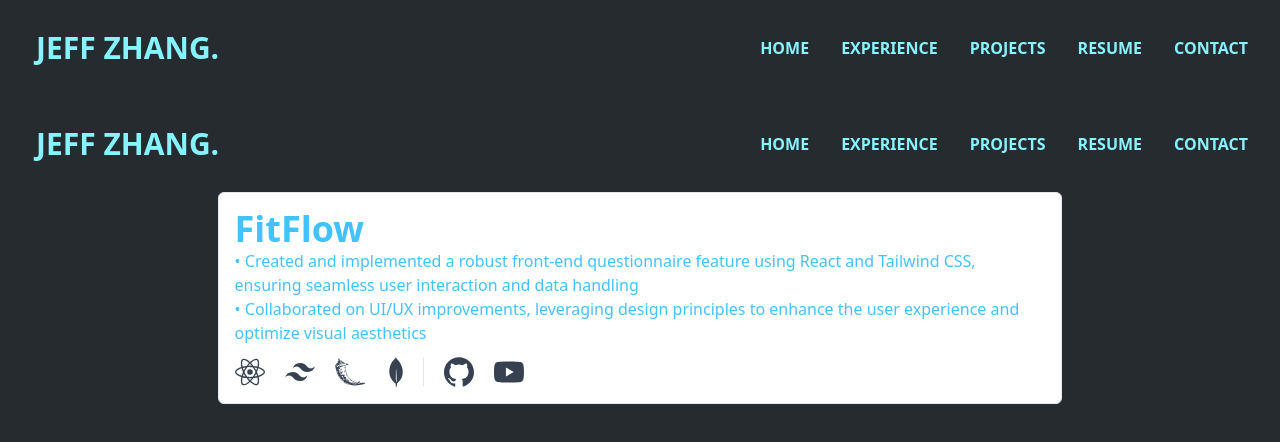
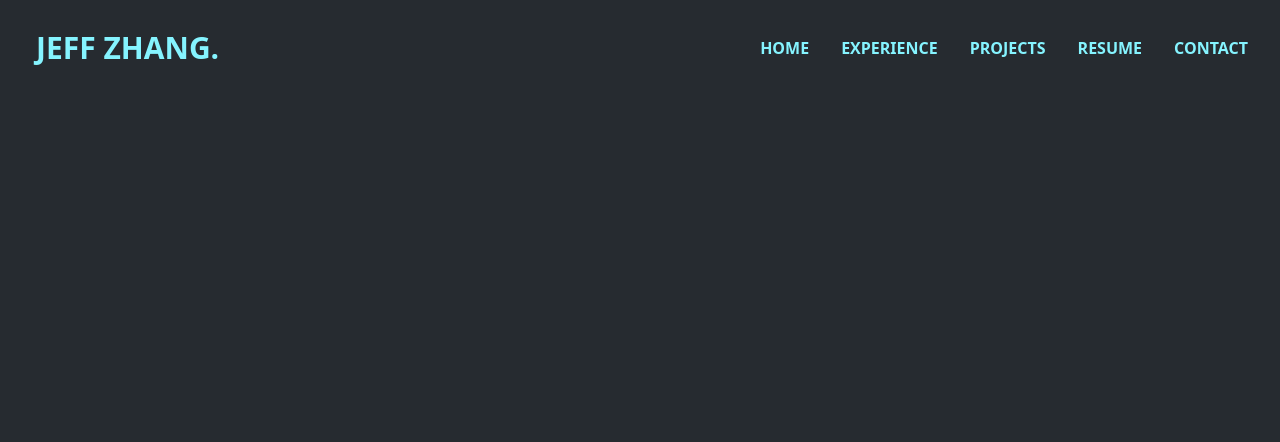
Before and after one commit to Jeffuz/Personal-Portfolio, a React (Create React App) app: page /projects in a window 1280 px wide. Shown: the top 442 px of the page. Built offline with nearby package versions, Linux system fonts and the light colour scheme.

Commit message:
fix no page

```diff
--- a/src/pages/NoPage.js
+++ b/src/pages/NoPage.js
@@ -4,12 +4,12 @@ import { Link } from 'react-router-dom'
 export default function NoPage() {
     return (
         <>
-            <div className="flex items-center justify-center h-screen bg-gradient-to-r from-[#42C2FF] to-[#B8FFF9]">
+            <div className="flex items-center justify-center h-[80vh] from-[#262B30]">
                 <div className="text-[white] text-center">
                     <h1 className="text-6xl font-bold mb-6">404</h1>
                     <p className="text-2xl mb-6">Oops! Page not found</p>
                     <p className="text-lg mb-12">The page you're looking for might have been moved or doesn't exist.</p>
-                    <Link to="/" className="bg-[#42C2FF] font-bold text-white px-6 py-3 rounded-md shadow-lg hover:bg-[#85F4FF] hover:text-[#EFFFFD] transition-colors duration-300 ease-in-out">
+                    <Link to="/" className="bg-[#42C2FF] font-bold text-white px-6 py-3 rounded-md shadow-lg ">
                         Go to Home
                     </Link>
                 </div>
--- a/src/pages/experience.js
+++ b/src/pages/experience.js
@@ -3,7 +3,7 @@ import React from "react";
 export default function Experience() {
     return (
         <div>
-            Experience Page
+
         </div>
     )
 }
--- a/src/pages/projects.js
+++ b/src/pages/projects.js
@@ -1,47 +1,9 @@
 import React from "react";
-import { SiReact, SiTailwindcss, SiFlask, SiMongodb, SiGithub, SiYoutube } from 'react-icons/si';
-import Navbar from "../components/Navbar";
-import { Link } from 'react-router-dom';
 
 export default function Projects() {
     return (
+        <div>
 
-        <div>
-            <Navbar />
-            {/* Card Sections */}
-            <div className="bg-white border rounded-md px-4 py-4 mx-[17%] flex">
-                <div className="flex flex-col">
-                    {/* Card Text */}
-                    <div className="justify-center items-center text-[#42C2FF]">
-                        <h1 className="text-4xl font-bold">FitFlow</h1>
-                        <ul className="text-base font-poppins">
-                            <li>
-                                • Created and implemented a robust front-end questionnaire feature using React and Tailwind CSS, ensuring seamless user interaction and data handling
-                            </li>
-                            <li>
-                                • Collaborated on UI/UX improvements, leveraging design principles to enhance the user experience and optimize visual aesthetics
-                            </li>
-                        </ul>
-                    </div>
-                    {/* Icons */}
-                    <div className="flex items-center text-gray-700 mt-3">
-                        <div className="flex pr-3 border-r">
-                            <SiReact size={30} />
-                            <SiTailwindcss size={30} className="ml-5" />
-                            <SiFlask size={30} className="ml-5" />
-                            <SiMongodb size={30} className="ml-4 " />
-                        </div>
-                        <Link to="https://github.com/Jeffuz/FitFlow">
-                            <SiGithub size={30} className="ml-5" />
-                        </Link>
-                        <Link to="https://youtu.be/F_luAmp3MX4">
-                            <SiYoutube size={30} className="ml-5" />
-                        </Link>
-                    </div>
-                </div>
-                {/* Image */}
-                {/* <img src={"https://d112y698adiu2z.cloudfront.net/photos/production/software_photos/002/536/476/datas/original.PNG"} alt="FitFlow Home Page"/> */}
-            </div>
         </div>
     )
 }
--- a/src/pages/resume.js
+++ b/src/pages/resume.js
@@ -3,7 +3,7 @@ import React from "react";
 export default function Resume() {
     return (
         <div>
-            Resume Page
+
         </div>
     )
 }
```
